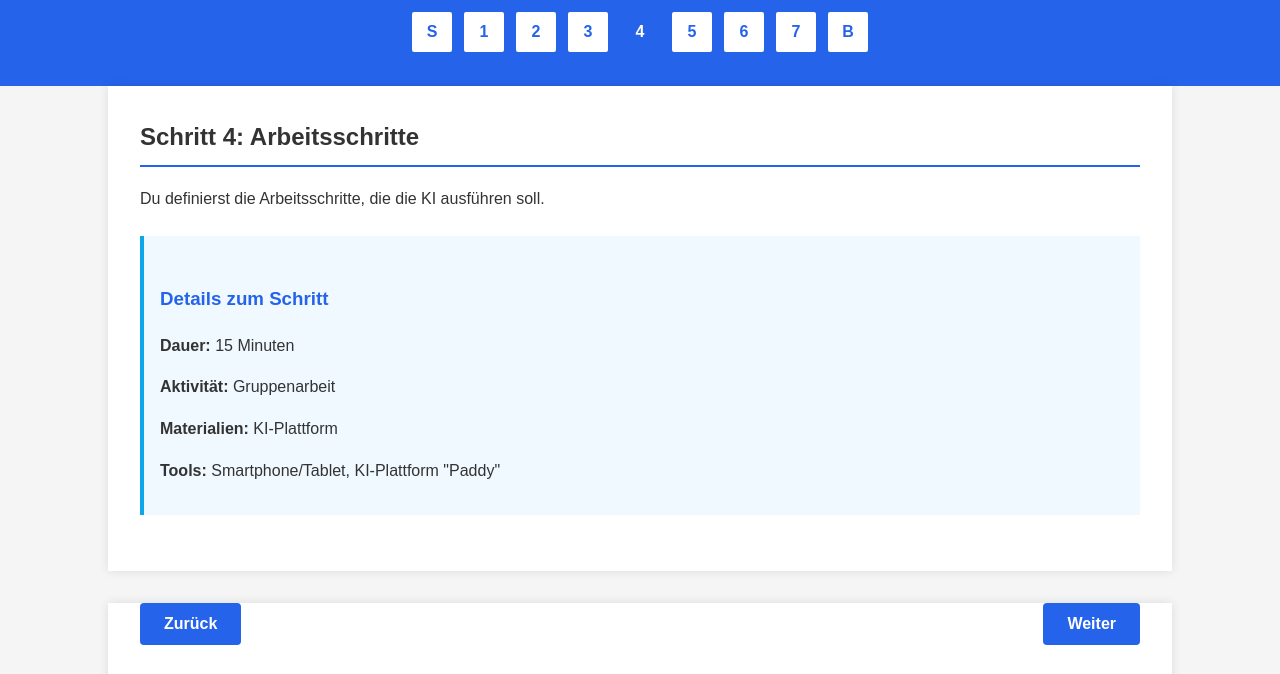
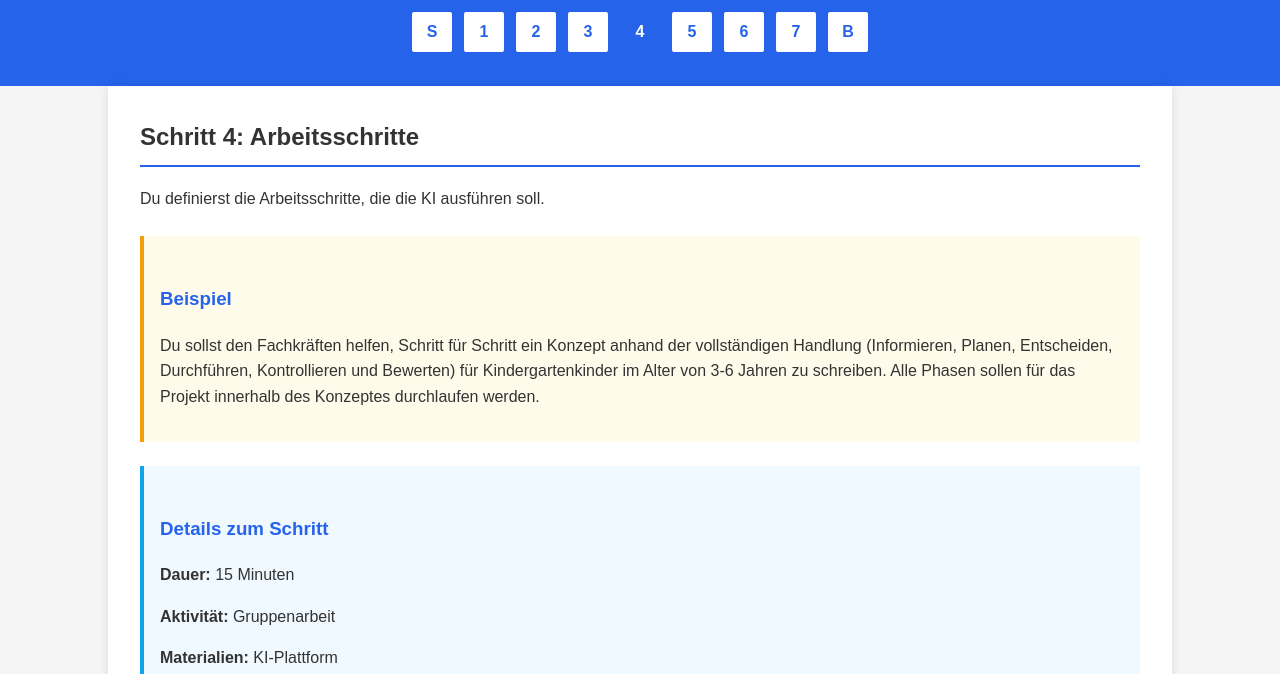
Before and after one commit to Anvera2000/anvera2000.github.io, a plain HTML site: page schritt4.html in a window 1280 px wide. Shown: the part 89-763 px from the top of the page. Drawn offline with Linux system fonts and the light colour scheme.

Commit message:
Update schritt4.html
Beispiel hinzugefügt

```diff
--- a/schritt4.html
+++ b/schritt4.html
@@ -25,6 +25,11 @@
         <h2>Schritt 4: Arbeitsschritte</h2>
         <p>Du definierst die Arbeitsschritte, die die KI ausführen soll.</p>
 
+        <div class="example-box">
+            <h3>Beispiel</h3>
+            <p>Du sollst den Fachkräften helfen, Schritt für Schritt ein Konzept anhand der vollständigen Handlung (Informieren, Planen, Entscheiden, Durchführen, Kontrollieren und Bewerten) für Kindergartenkinder im Alter von 3-6 Jahren zu schreiben. Alle Phasen sollen für das Projekt innerhalb des Konzeptes durchlaufen werden.</p>
+        </div>
+
         <div class="details-box">
             <h3>Details zum Schritt</h3><p><strong>Dauer:</strong> 15 Minuten</p><p><strong>Aktivität:</strong> Gruppenarbeit</p><p><strong>Materialien:</strong> KI-Plattform</p><p><strong>Tools:</strong> Smartphone/Tablet, KI-Plattform "Paddy"</p>
         </div>
```
